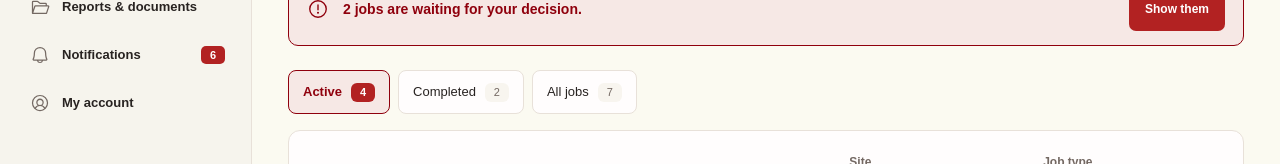
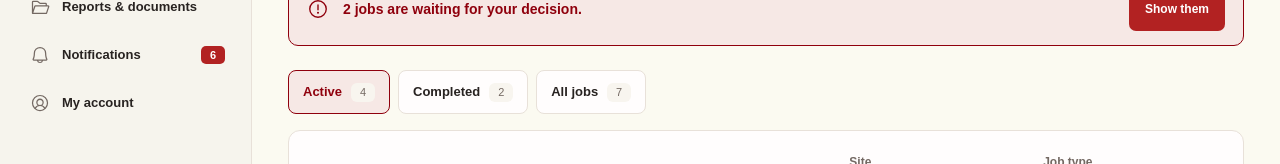
Before and after one commit to FAS-Organization/Al-Ethijahath-App-FrontEnd, a React (Vite) app in the folder frontend/: page /services in a window 1280 px wide. Shown: the part 474-638 px from the top of the page. Built offline with nearby package versions, Linux system fonts and the light colour scheme.

Commit message:
fixed the font scale effect upon click on the filter buttons across all the pages

```diff
--- a/frontend/src/pages/InvoicesPage.jsx
+++ b/frontend/src/pages/InvoicesPage.jsx
@@ -1019,8 +1019,8 @@ export default function InvoicesPage({
                     aria-pressed={tab === item.value}
                     onClick={() => setTab(item.value)}
                   >
-                    {item.label}
-                    <span>{counts[item.value]}</span>
+                    <span className="sv-tab-label">{item.label}</span>
+                    <span className="sv-tab-count">{counts[item.value]}</span>
                   </button>
                 ))}
               </div>
--- a/frontend/src/pages/ServicesPage.css
+++ b/frontend/src/pages/ServicesPage.css
@@ -404,7 +404,12 @@ body:has(.sv-page) {
     border-color 220ms ease;
 }
 
-.sv-tab span {
+.sv-tab-label {
+  font-weight: 600;
+  white-space: nowrap;
+}
+
+.sv-tab-count {
   min-width: 24px;
   padding: 1px 7px;
   border-radius: 6px;
@@ -419,13 +424,9 @@ body:has(.sv-page) {
   border-color: var(--sv-accent);
   background: var(--sv-accent-soft);
   color: var(--sv-accent);
-  font-weight: 700;
-}
-
-.sv-tab[aria-pressed='true'] span {
-  background: var(--sv-button);
-  color: #fff;
-}
+}
+
+
 
 .sv-toolbar {
   display: grid;
--- a/frontend/src/pages/ServicesPage.jsx
+++ b/frontend/src/pages/ServicesPage.jsx
@@ -1158,8 +1158,10 @@ export default function ServicesPage({
                     aria-pressed={tab === item.value}
                     onClick={() => setTab(item.value)}
                   >
-                    {item.label}
-                    <span>{counts[item.value]}</span>
+                    <span className="sv-tab-label" data-label={item.label}>
+                      <span>{item.label}</span>
+                    </span>
+                    <span className="sv-tab-count">{counts[item.value]}</span>
                   </button>
                 ))}
               </div>
```
